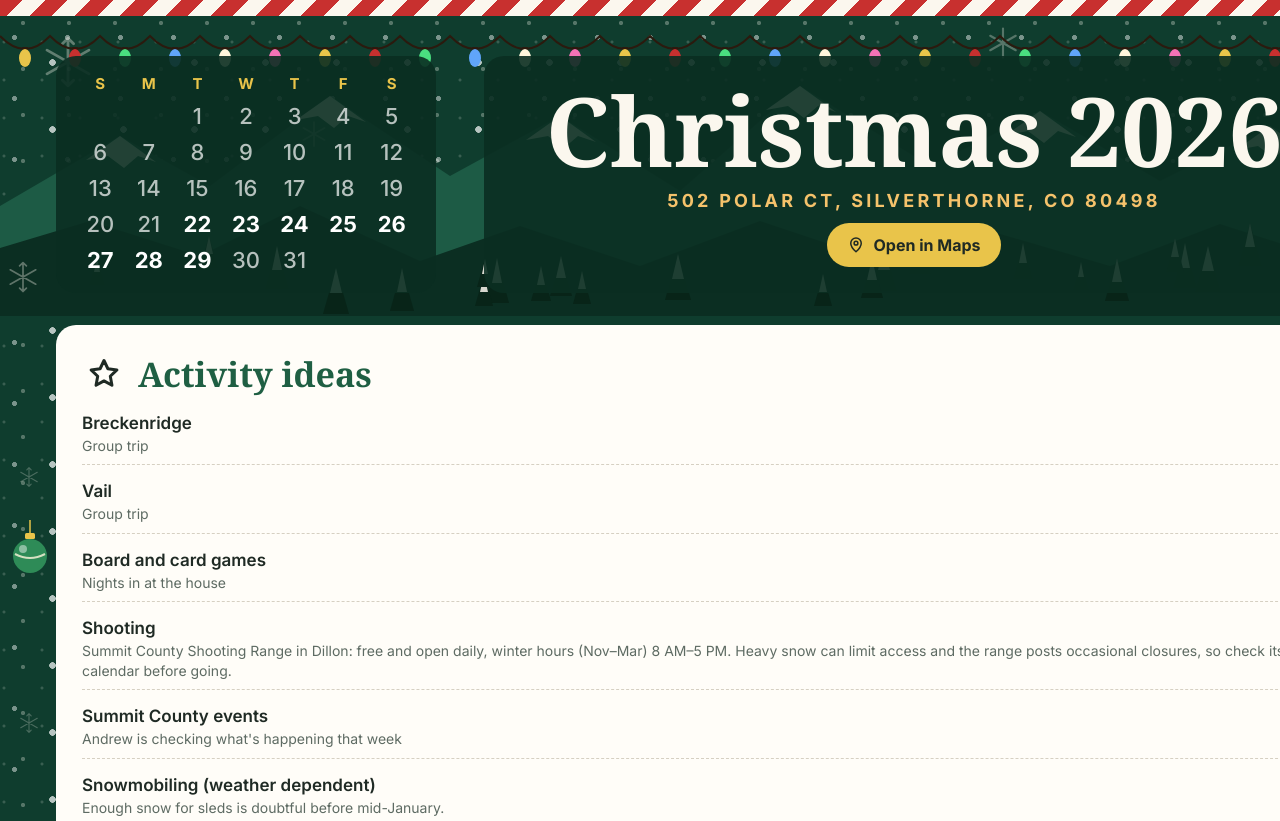
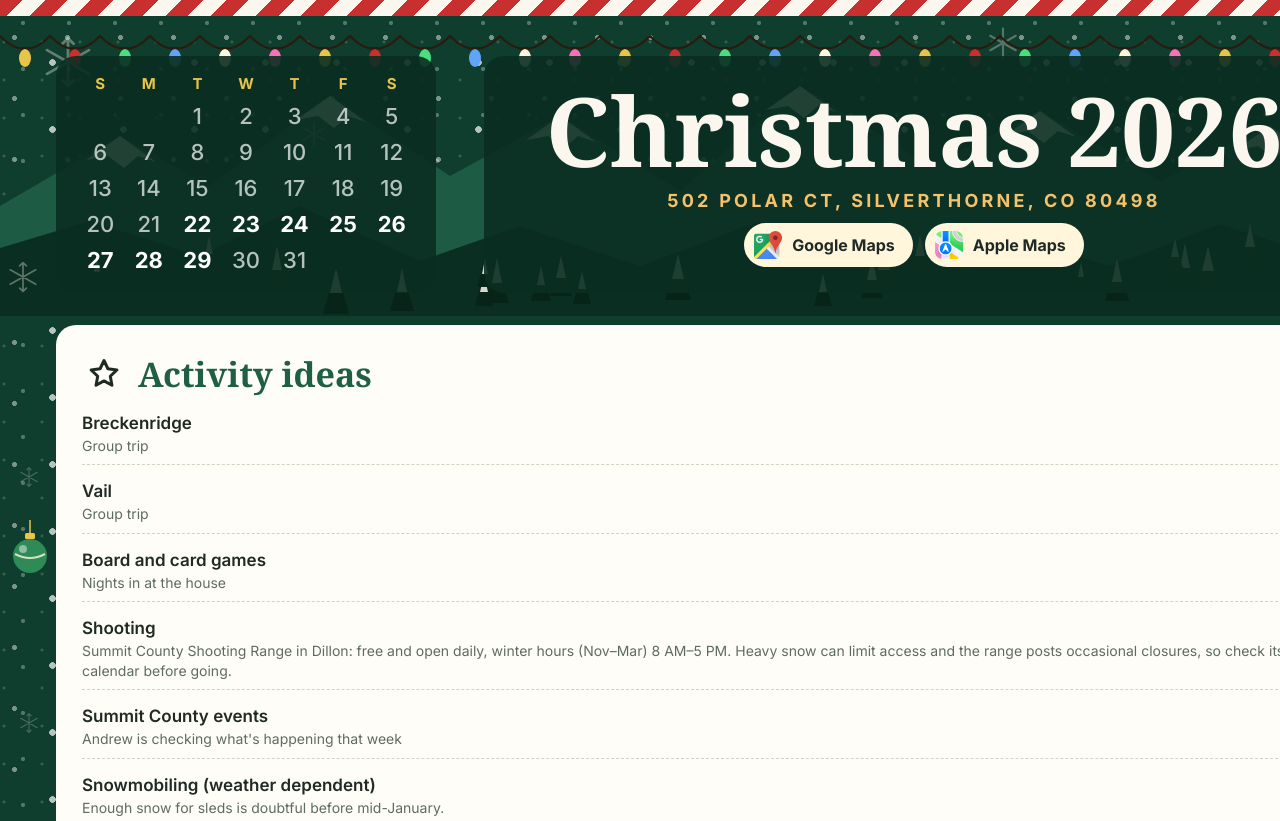
Before and after one commit to andreweber123/christmas2026, a plain HTML site: page index.html in a window 1280 px wide. Shown: the top 821 px of the page. Drawn offline with Linux system fonts and the light colour scheme; a web font is replaced by a local one.

Commit message:
Google and Apple Maps buttons with icons
Co-Authored-By: Claude Opus 5.5 <noreply@anthropic.com>
Claude-Session: https://claude.ai/code/session_01J8cbhFaaMddQ24T1JEzmLE

```diff
--- a/index.html
+++ b/index.html
@@ -11,7 +11,6 @@
 body{margin:0}
 header,section{position:relative;z-index:1}
 a{color:#A61B1B}a:hover{color:#7A1212}
-summary::-webkit-details-marker{display:none}
 </style>
 </head>
 <body>
@@ -134,13 +133,10 @@ summary::-webkit-details-marker{display:none}
 <div style="flex: 1; align-self: stretch; box-sizing: border-box; padding: 24px; border-radius: 20px; background: rgba(11, 46, 34, 0.9); display: flex; flex-direction: column; align-items: center; justify-content: center; gap: 12px; text-align: center">
 <h1 style="margin: 0; font-family: 'Mountains of Christmas', Georgia, serif; font-size: 96px; font-weight: 700; line-height: 1">Christmas 2026</h1>
 <p style="margin: 0; font-size: 18px; font-weight: 700; letter-spacing: 0.18em; text-transform: uppercase; color: #F5C26B">502 Polar Ct, Silverthorne, CO 80498</p>
-<details style="position: relative">
-<summary style="list-style: none; cursor: pointer; display: inline-flex; align-items: center; gap: 8px; min-height: 44px; box-sizing: border-box; padding: 10px 20px; border-radius: 999px; background: #E9C44A; color: #1F2A24; font-size: 16px; font-weight: 700"><svg aria-hidden="true" viewBox="0 0 24 24" style="width: 18px; height: 18px" fill="none" stroke="currentColor" stroke-width="2" stroke-linecap="round" stroke-linejoin="round"><path d="M12 21s-7-6.2-7-11.5a7 7 0 0 1 14 0C19 14.8 12 21 12 21z"></path><circle cx="12" cy="9.5" r="2.5"></circle></svg>Open in Maps</summary>
-<div style="display: flex; gap: 10px; justify-content: center; margin-top: 10px">
-<a href="https://www.google.com/maps/search/?api=1&amp;query=502+Polar+Ct%2C+Silverthorne%2C+CO+80498" target="_blank" rel="noopener" style="display: inline-flex; align-items: center; min-height: 44px; box-sizing: border-box; padding: 10px 18px; border-radius: 999px; background: #FFF6DC; color: #1F2A24; font-size: 15px; font-weight: 700; text-decoration: none">Google Maps</a>
-<a href="https://maps.apple.com/?address=502+Polar+Ct,+Silverthorne,+CO+80498&amp;q=502+Polar+Ct" target="_blank" rel="noopener" style="display: inline-flex; align-items: center; min-height: 44px; box-sizing: border-box; padding: 10px 18px; border-radius: 999px; background: #FFF6DC; color: #1F2A24; font-size: 15px; font-weight: 700; text-decoration: none">Apple Maps</a>
+<div style="display: flex; gap: 12px; justify-content: center; flex-wrap: wrap">
+<a href="https://www.google.com/maps/search/?api=1&amp;query=502+Polar+Ct%2C+Silverthorne%2C+CO+80498" target="_blank" rel="noopener" style="display: inline-flex; align-items: center; gap: 10px; min-height: 44px; box-sizing: border-box; padding: 8px 18px 8px 10px; border-radius: 999px; background: #FFF6DC; color: #1F2A24; font-size: 16px; font-weight: 700; text-decoration: none"><img src="google-maps.png" alt="" style="width: 28px; height: 28px">Google Maps</a>
+<a href="https://maps.apple.com/?address=502+Polar+Ct,+Silverthorne,+CO+80498&amp;q=502+Polar+Ct" target="_blank" rel="noopener" style="display: inline-flex; align-items: center; gap: 10px; min-height: 44px; box-sizing: border-box; padding: 8px 18px 8px 10px; border-radius: 999px; background: #FFF6DC; color: #1F2A24; font-size: 16px; font-weight: 700; text-decoration: none"><img src="apple-maps.png" alt="" style="width: 28px; height: 28px; border-radius: 7px">Apple Maps</a>
 </div>
-</details>
 </div>
 </header>
 
```
Also changed, not shown: apple-maps.png (added), google-maps.png (added).
